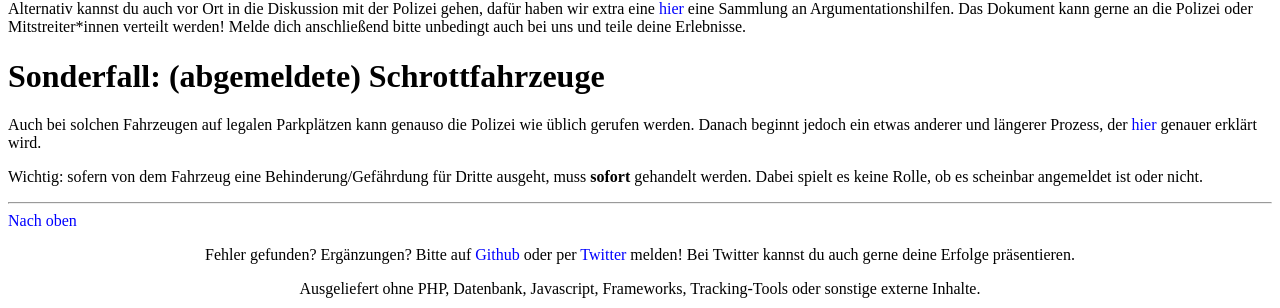
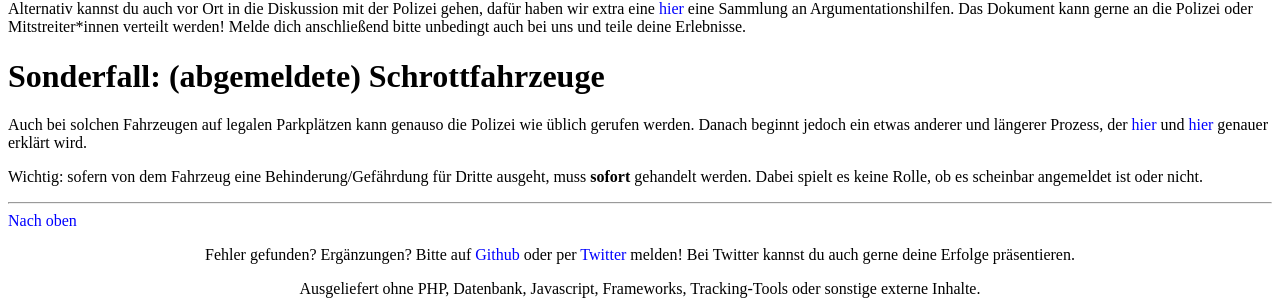
Before and after one commit to falschparkenffm/homepage, a PHP site: page /abschleppen.php in a window 1280 px wide. Shown: the part 526-834 px from the top of the page. Run offline with PHP 8.4, Linux system fonts and the light colour scheme.

Commit message:
Ergänze weitere Quelle für Schrottauto-Prozess

```diff
--- a/abschleppen.php
+++ b/abschleppen.php
@@ -20,7 +20,7 @@
 <p>Alternativ kannst du auch vor Ort in die Diskussion mit der Polizei gehen, daf&uuml;r haben wir extra eine <a href="media/polizei_handout.pdf">hier</a> eine Sammlung an Argumentationshilfen. Das Dokument kann gerne an die Polizei oder Mitstreiter*innen verteilt werden! Melde dich anschlie&szlig;end bitte unbedingt auch bei uns und teile deine Erlebnisse.</p>
 
 <h1 id="schrottfahrzeuge">Sonderfall: (abgemeldete) Schrottfahrzeuge</h1>
-<p>Auch bei solchen Fahrzeugen auf legalen Parkpl&auml;tzen kann genauso die Polizei wie &uuml;blich gerufen werden. Danach beginnt jedoch ein etwas anderer und l&auml;ngerer Prozess, der <a href="https://www.stvv.frankfurt.de/download/ST_977_2020.pdf">hier</a> genauer erkl&auml;rt wird.</p>
+<p>Auch bei solchen Fahrzeugen auf legalen Parkpl&auml;tzen kann genauso die Polizei wie &uuml;blich gerufen werden. Danach beginnt jedoch ein etwas anderer und l&auml;ngerer Prozess, der <a href="https://www.stvv.frankfurt.de/download/ST_977_2020.pdf">hier</a> und <a href="https://www.fnp.de/frankfurt/wenn-autowracks-parkplaetze-blockieren-90898294.html">hier</a> genauer erkl&auml;rt wird.</p>
 <p>Wichtig: sofern von dem Fahrzeug eine Behinderung/Gef&auml;hrdung f&uuml;r Dritte ausgeht, muss <b>sofort</b> gehandelt werden. Dabei spielt es keine Rolle, ob es scheinbar angemeldet ist oder nicht.</p>
 
 <?php include ("footer.html"); ?>
```
